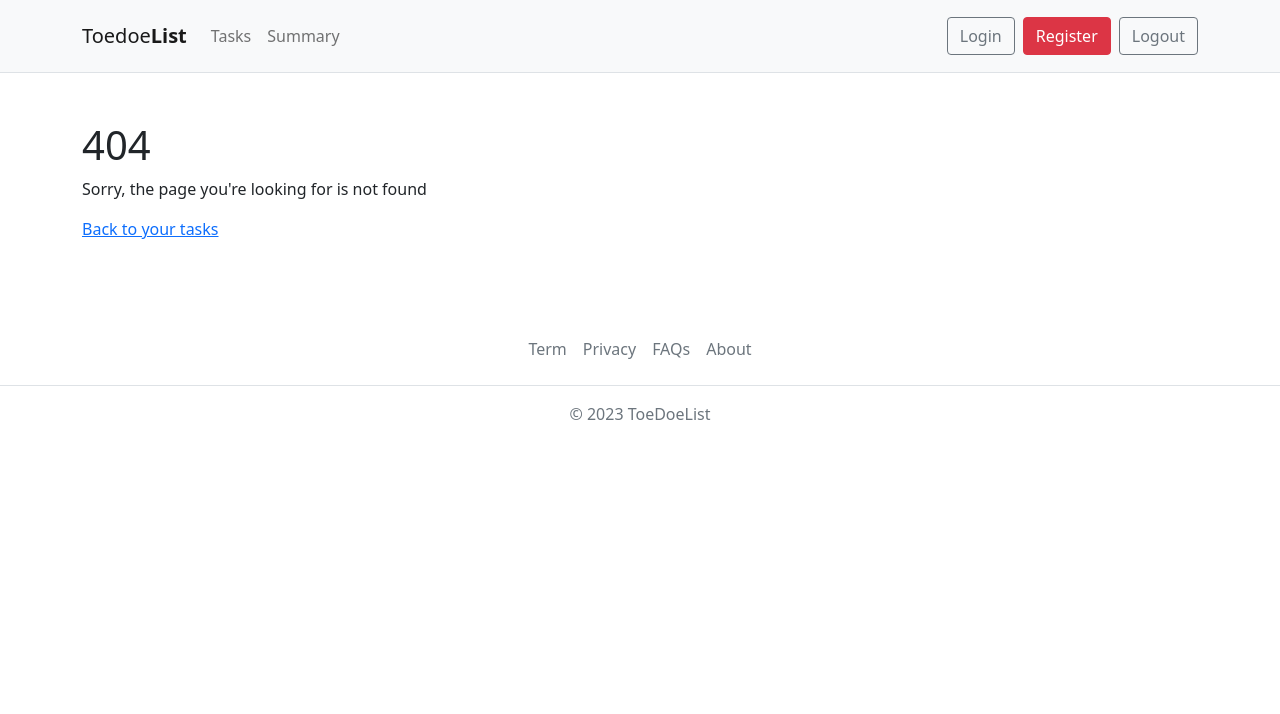
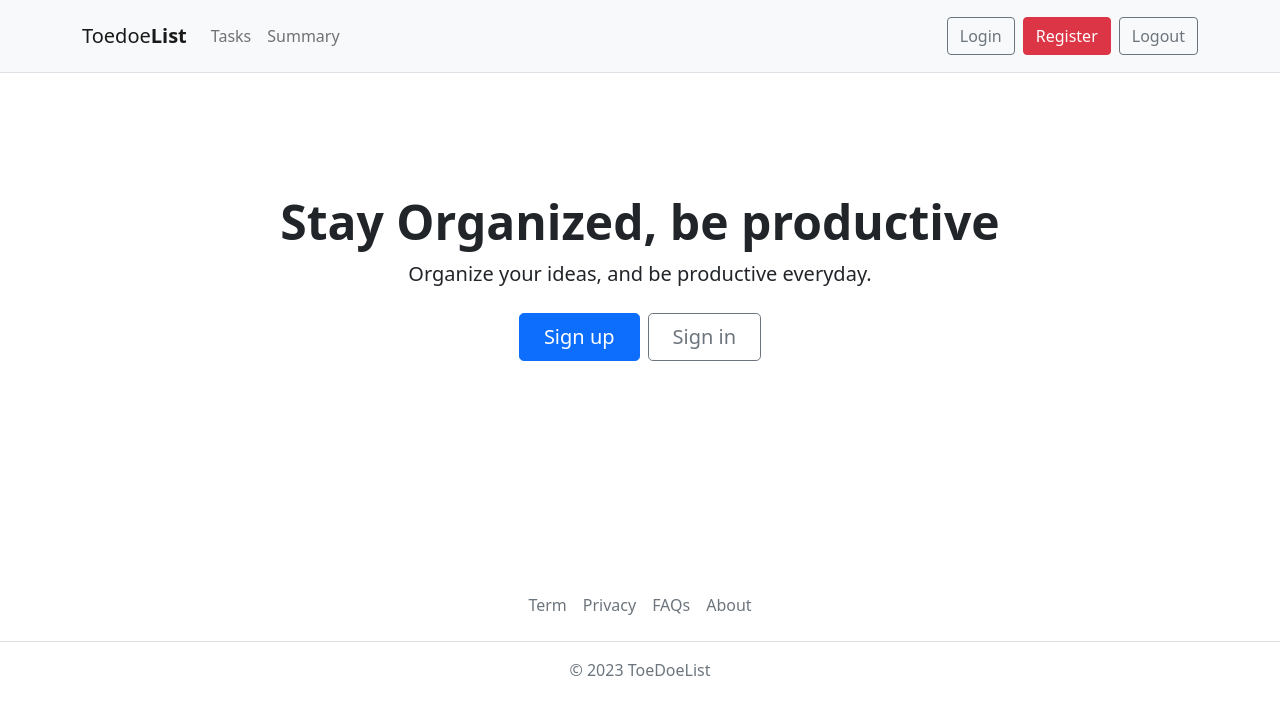
Before and after one commit to brunosouza25/laravel_vue3, a Vue app in the folder toedoe-app/: page / in a window 1280 px wide. Before the commit this address had no page. Shown: the top 714 px of the page. Built offline with nearby package versions, Linux system fonts and the light colour scheme.

Commit message:
Transitions

```diff
--- a/toedoe-app/src/App.vue
+++ b/toedoe-app/src/App.vue
@@ -4,9 +4,21 @@
 </script>
 <template>
     <Navbar />
-    <router-view />
+    <router-view v-slot="{ Component }">
+        <transition name="fade" mode="out-in">
+            <component :is="Component" />
+        </transition>
+    </router-view>
     <Footer/>
 </template>
 <style scoped>
+.fade-enter-active,
+.fade-leave-active {
+    transition: opacity 0.5s ease;
+}
 
+.fade-enter-from,
+.fade-leave-to {
+    opacity: 0;
+}
 </style>
--- /dev/null
+++ b/toedoe-app/src/pages/HomePage.vue
@@ -0,0 +1,20 @@
+<template>
+    <main class="px-4 py-5 my-5 text-center" style="min-height: 50vh">
+        <h1 class="display-5 fw-bold mt-4">Stay Organized, be productive</h1>
+        <div class="col-lg-6 mx-auto">
+            <p class="lead mb-4">
+                Organize your ideas, and be productive everyday.
+            </p>
+            <div class="d-grid gap-2 d-sm-flex justify-content-sm-center">
+                <router-link
+                    :to="{ name: 'register' }"
+                    class="btn btn-primary btn-lg px-4 gap-3">Sign up
+                </router-link>
+                <router-link
+                    :to="{ name: 'login' }"
+                    class="btn btn-outline-secondary btn-lg px-4">Sign in
+                </router-link>
+            </div>
+        </div>
+    </main>
+</template>
--- a/toedoe-app/src/pages/LoginPage.vue
+++ b/toedoe-app/src/pages/LoginPage.vue
@@ -1,6 +1,8 @@
 <template>
-    <h1>Login</h1>
-    <button class="btn btn-primary" @click="handleClick">Login</button>
+    <main style="min-height: 50vh; margin-top: 2rem">
+        <h1>Login</h1>
+        <button class="btn btn-primary" @click="handleClick">Login</button>
+    </main>
 </template>
 
 <script setup>
--- a/toedoe-app/src/router/index.js
+++ b/toedoe-app/src/router/index.js
@@ -8,7 +8,6 @@
 });
 
 router.beforeEach((to, from) => {
-    console.log("global before each", to, from)
     if (to.meta.auth){
         return {
             name: "login",
--- a/toedoe-app/src/router/routes.js
+++ b/toedoe-app/src/router/routes.js
@@ -3,15 +3,21 @@
 import RegisterPage from "../pages/RegisterPage.vue"
 import SummaryPage from "@/pages/SummaryPage.vue";
 import NotFoundErrorPage from "@/pages/errors/NotFoundErrorPage.vue";
+import HomePage from "@/pages/HomePage.vue";
 
 const routes = [
+    {
+        path: "/",
+        name: "home",
+        component: HomePage
+    },
     {
         path: "/tasks",
         component: TasksPage,
         name: "tasks",
-        meta: {
-            auth: true
-        }
+        // meta: {
+        //     auth: true
+        // }
     },
     {
         path: "/login",
@@ -27,9 +33,9 @@
         path: "/summary",
         component: SummaryPage,
         name: "summary",
-        meta: {
-            auth: true
-        }
+        // meta: {
+        //     auth: true
+        // }
     },
     {
         path: "/:notFound(.*)",
```
